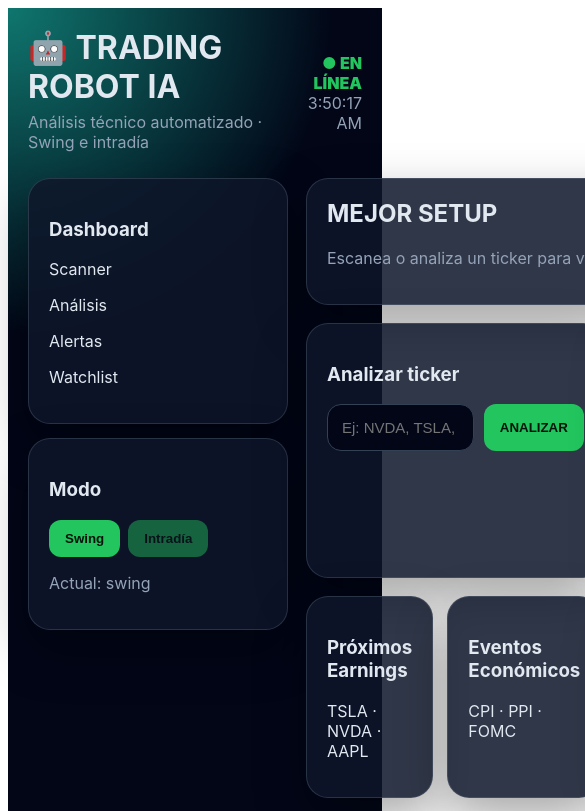
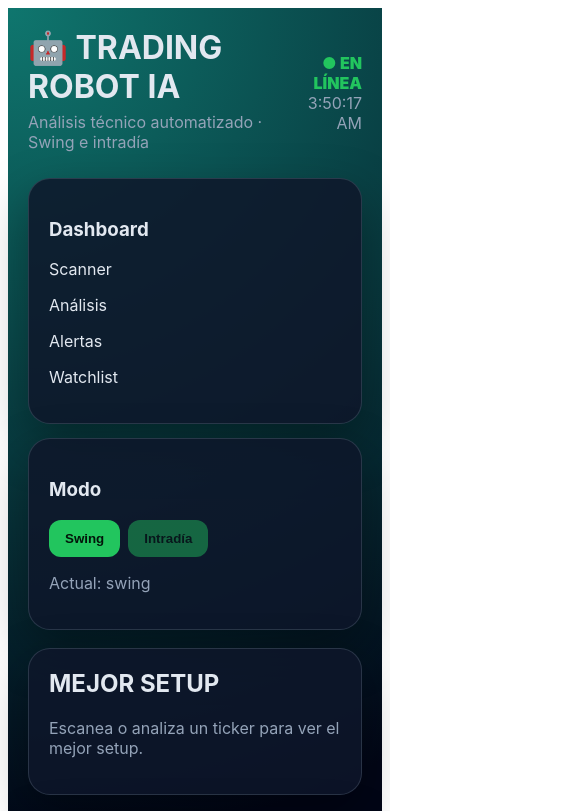
Before and after one commit to carlosgarciacopro-beep/trading-robot, a Next.js app in the folder trading-robot-fase3/: page / in a window 390 px wide. Shown: the top 811 px of the page, 585 px wide, since content can reach past the window. Built offline with nearby package versions, Linux system fonts and the light colour scheme.

Commit message:
Update page.jsx

```diff
--- a/trading-robot-fase3/app/page.jsx
+++ b/trading-robot-fase3/app/page.jsx
@@ -10,7 +10,14 @@ export default function Page(){
  const [loading,setLoading]=useState(false);
  const [analysis,setAnalysis]=useState(null);
  const [scan,setScan]=useState(null);
- const bottom=useRef(null);
+ const bottom=useRef(null);const [isMobile,setIsMobile]=useState(false);
+
+useEffect(()=>{
+ const check=()=>setIsMobile(window.innerWidth<=768);
+ check();
+ window.addEventListener('resize',check);
+ return()=>window.removeEventListener('resize',check);
+},[]);
 
  useEffect(()=>bottom.current?.scrollIntoView({behavior:'smooth'}),[analysis,scan,loading]);
 
@@ -98,7 +105,7 @@ export default function Page(){
     </div>
    </header>
 
-   <section style={{display:'grid',gridTemplateColumns:'260px 1fr 300px',gap:18}}>
+   <section style={{display:'grid',gridTemplateColumns:isMobile?'1fr':'260px 1fr 300px',gap:18}}>
 
     <aside style={{display:'grid',gap:14,alignContent:'start'}}>
      <Card>
@@ -121,7 +128,7 @@ export default function Page(){
 
      <Card>
       <h2 style={{marginTop:0}}>MEJOR SETUP</h2>
-      {best ? <div style={{display:'grid',gridTemplateColumns:'1.1fr .6fr .8fr 1.4fr',gap:18,alignItems:'center'}}>
+      {best ? <div style={{display:'grid',gridTemplateColumns:isMobile?'1fr':'1.1fr .6fr .8fr 1.4fr',gap:18,alignItems:'center'}}>
        <div>
         <h1 style={{fontSize:44,margin:'0 0 6px'}}>{best.symbol}</h1>
         <span style={{
@@ -187,7 +194,7 @@ Consenso: 75%
       </div> : <p style={{color:'#94a3b8'}}>Escanea o analiza un ticker para ver el mejor setup.</p>}
      </Card>
 
-     <div style={{display:'grid',gridTemplateColumns:'1fr 1fr',gap:18}}>
+     <div style={{display:'grid',gridTemplateColumns:isMobile?'1fr':'1fr 1fr',gap:18}}>
       <Card>
        <h3>Analizar ticker</h3>
        <div style={{display:'flex',gap:10}}>
@@ -301,7 +308,7 @@ Consenso: 75%
       </p>
      </Card>}
 
-     <div style={{display:'grid',gridTemplateColumns:'repeat(4,1fr)',gap:14}}>
+     <div style={{display:'grid',gridTemplateColumns:isMobile?'1fr':'repeat(4,1fr)',gap:14}}>
       <Card><h3>Próximos Earnings</h3><p>TSLA · NVDA · AAPL</p></Card>
       <Card><h3>Eventos Económicos</h3><p>CPI · PPI · FOMC</p></Card>
       <Card><h3>Noticias</h3><p>Noticias relevantes próximamente.</p></Card>
```
